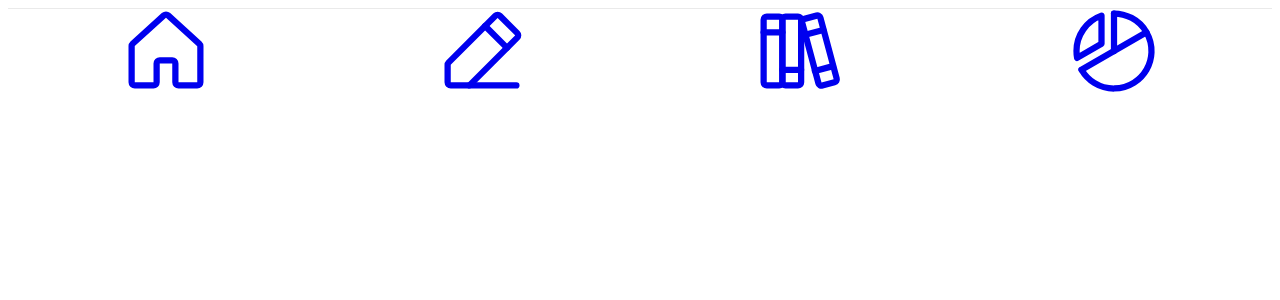
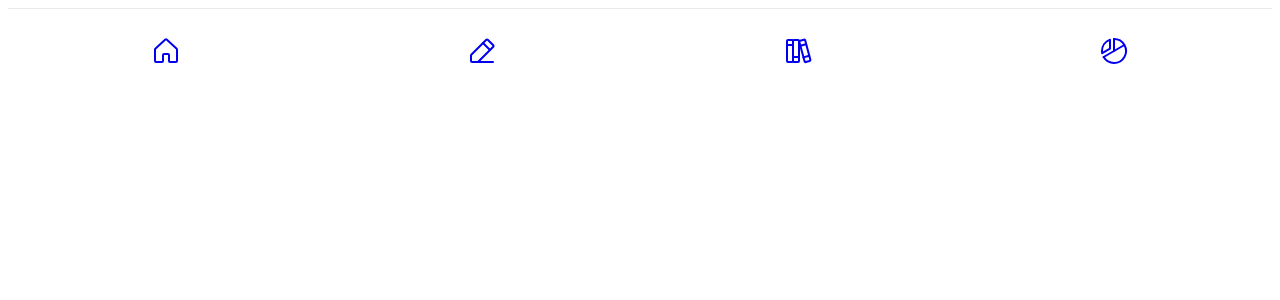
Before and after one commit to micanis61/AI-vocabook, a Next.js app in the folder frontend/: page /components/footer in a window 1280 px wide. Shown: the top 300 px of the page. Built offline with nearby package versions, Linux system fonts and the light colour scheme.

Commit message:
フッター内のアイコンのクラスネームを変更

```diff
--- a/frontend/pages/Words.tsx
+++ b/frontend/pages/Words.tsx
@@ -3,7 +3,8 @@ import styles from '../styles/Home.module.css'
 import Footer from './components/footer'
 import TakePhoto from './components/camera'
 export default function Words() {
-  return (<div>
+  return (
+    <div>
     <Head>
       <title>登録</title>
       <meta name="viewport" content="width=device-width,initial-scale=1" />
@@ -11,6 +12,7 @@ export default function Words() {
     </Head>
     <div>
       <p className={styles.p1}>ここは登録です</p>
+      <button ></button>
       <TakePhoto />
     </div>
     <Footer />
--- a/frontend/pages/components/camera.tsx
+++ b/frontend/pages/components/camera.tsx
@@ -7,7 +7,7 @@ export default function TakePhoto() {
   const [image, setImage] = useState(null);
   return (
     <div>
-      <div className={styles.camera}>
+<div className={styles.camera}>
         <Camera
         aspectRatio={9/16}
         ref={camera} errorMessages={{
--- a/frontend/pages/components/footer.tsx
+++ b/frontend/pages/components/footer.tsx
@@ -5,10 +5,10 @@ import Link from 'next/link';
 export default function Footer () {
     return (
         <footer className={styles.footer}>
-        <Link href="/"><House size={100} /></Link>
-        <Link href="/study"><PencilSimpleLine size={100} /></Link>
-        <Link href="/words"><Books size={100} /></Link>
-        <Link href="/progress"><ChartPieSlice size={100} /></Link>
+        <Link href="/"><House className={styles.mainIcon} size={20} /></Link>
+        <Link href="/study"><PencilSimpleLine className={styles.mainIcon} size={20} /></Link>
+        <Link href="/words"><Books className={styles.mainIcon} size={20} /></Link>
+        <Link href="/progress"><ChartPieSlice className={styles.mainIcon} size={20} /></Link>
 
       </footer>
     )
--- a/frontend/styles/Home.module.css
+++ b/frontend/styles/Home.module.css
@@ -12,7 +12,10 @@
   align-items: center;
 }
 
-
+.mainIcon {
+  width: 4svh;
+  height: 4svh;
+}
 
 .camera {
   margin: auto;
```
